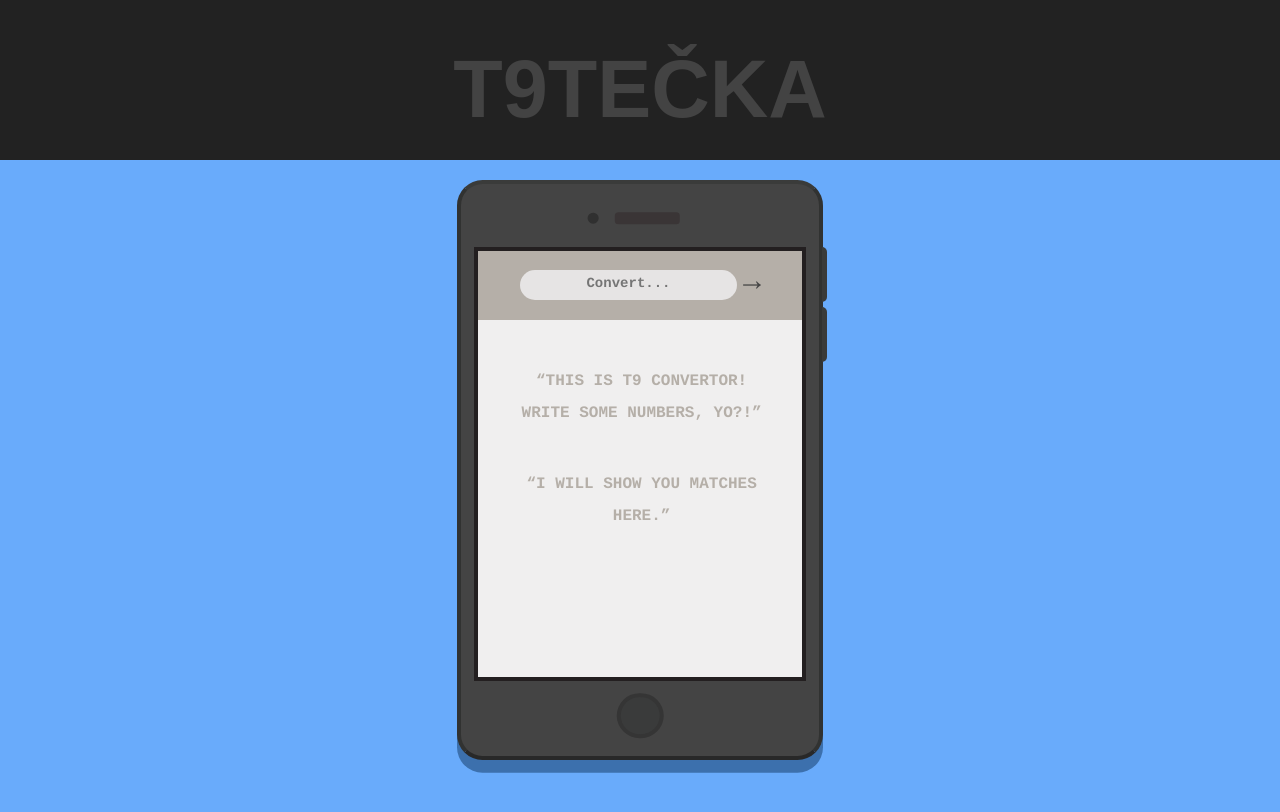
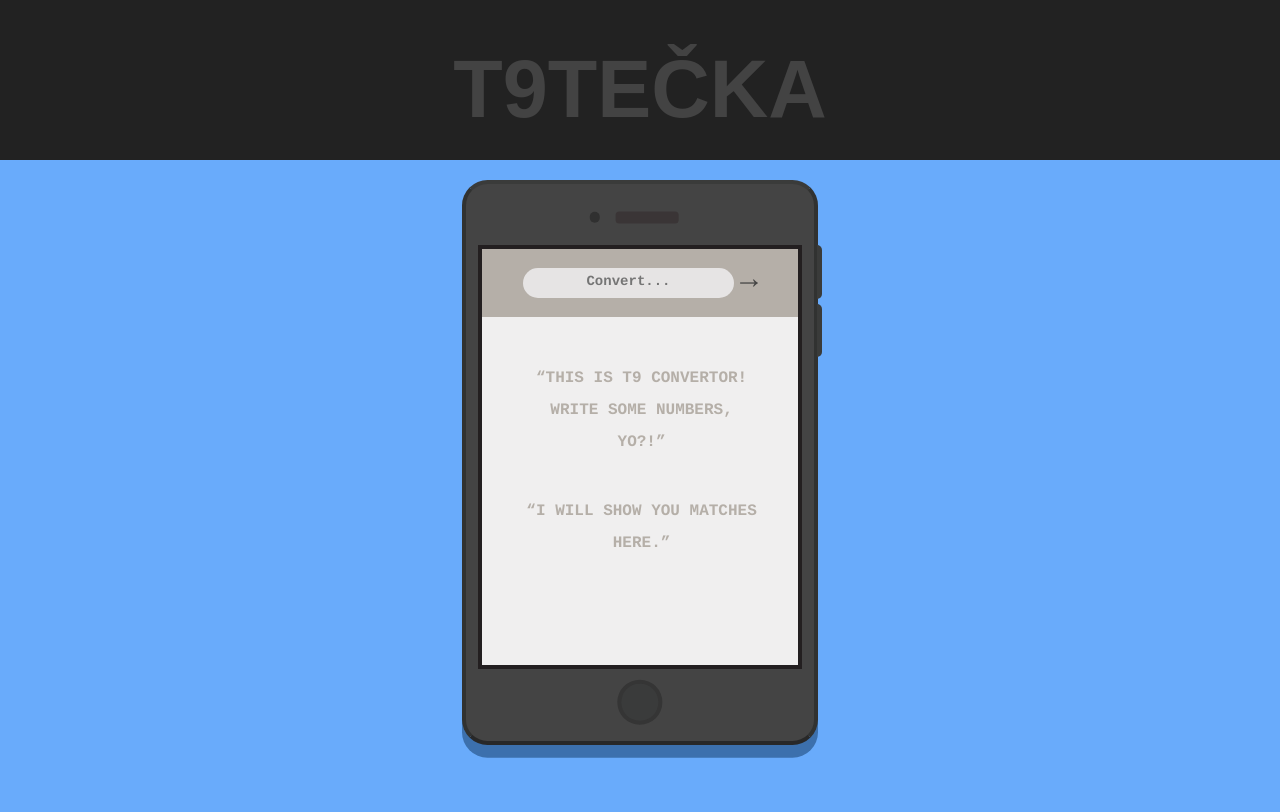
Before and after one commit to lspdv/t9tecka, a React app: page / in a window 1280 px wide. Shown: the top 812 px of the page. Built offline with nearby package versions, Linux system fonts and the light colour scheme.

Commit message:
Fix build, fix iPhone CSS border for TV and big screens, fix input on mobile to not scale

```diff
--- a/public/index.html
+++ b/public/index.html
@@ -2,7 +2,7 @@
 <html lang="en">
   <head>
     <meta charset="utf-8">
-    <meta name="viewport" content="width=device-width, initial-scale=1, shrink-to-fit=no">
+    <meta name="viewport" content="width=device-width, initial-scale=1, maximum-scale=1, user-scalable=0"/>
     <meta name="theme-color" content="#000000">
     <link rel="manifest" href="%PUBLIC_URL%/manifest.json">
     <link rel="shortcut icon" href="%PUBLIC_URL%/favicon.ico">
--- a/src/components/Device.scss
+++ b/src/components/Device.scss
@@ -197,7 +197,7 @@
   }
 }
 
-@media screen and (min-width: 900px) and (max-width: 1472px) {
+@media screen and (min-width: 900px) {
   .phone {
     border-radius: 2vw;
   }
--- a/src/grid.scss
+++ b/src/grid.scss
@@ -8,11 +8,11 @@
       .view-small {
         margin-bottom: 35px;
         padding: 0; } }
-    @media screen and (min-width: 900px) and (max-width: 1471.7272727273px) {
+    @media screen and (min-width: 900px) and (max-width: 1472px) {
       .view-small {
-        margin-bottom: 2.3765432099vw;
-        padding: 0 2.3765432099vw; } }
-    @media screen and (min-width: 1472.7272727273px) {
+        margin-bottom: 2vw;
+        padding: 0 2vw; } }
+    @media screen  {
       .view-small {
         margin-bottom: 35px;
         padding: 0 35px; } }
--- a/src/index.js
+++ b/src/index.js
@@ -1,6 +1,5 @@
 import React from 'react';
 import ReactDOM from 'react-dom';
-import 'abortcontroller-polyfill';
 
 import App from './App';
 
```
Also changed, not shown: 1 other file (tests, documents, lock files or other folders).
